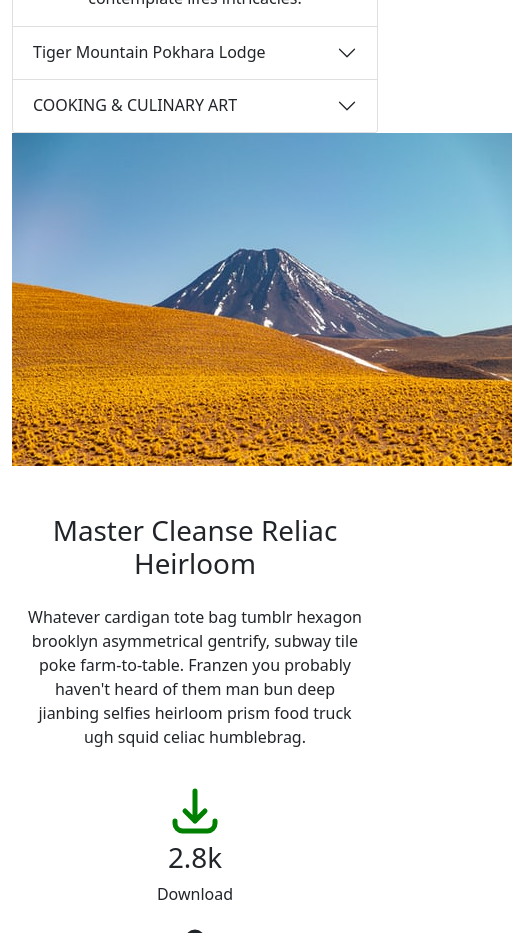
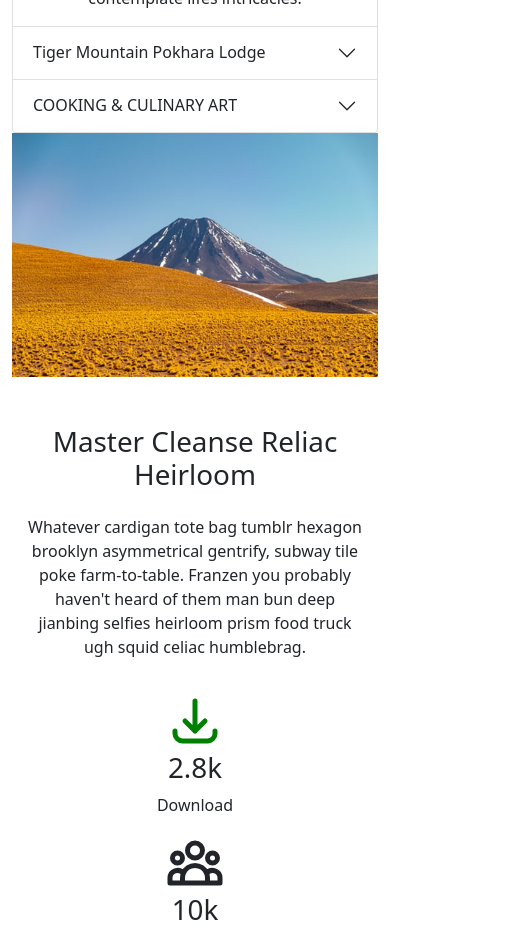
Before and after one commit to jahangiralam7864/Assignment-3, a plain HTML site: page index.html in a window 390 px wide. Shown: the part 3220-4153 px from the top of the page, 512 px wide, since content can reach past the window. Drawn offline with nearby package versions, Linux system fonts and the light colour scheme.

Commit message:
img-responsive

```diff
--- a/index.html
+++ b/index.html
@@ -337,7 +337,7 @@
           </div>
           <!-- right images add  -->
           <div class="col-lg-5 col-sm-12 col-md-6 m-auto">
-              <img class="" src="images/carusel-4.png" alt="images">
+              <img class="img-fluid" src="images/carusel-4.png" alt="images">
           </div>
         </div>
     </section>
```
